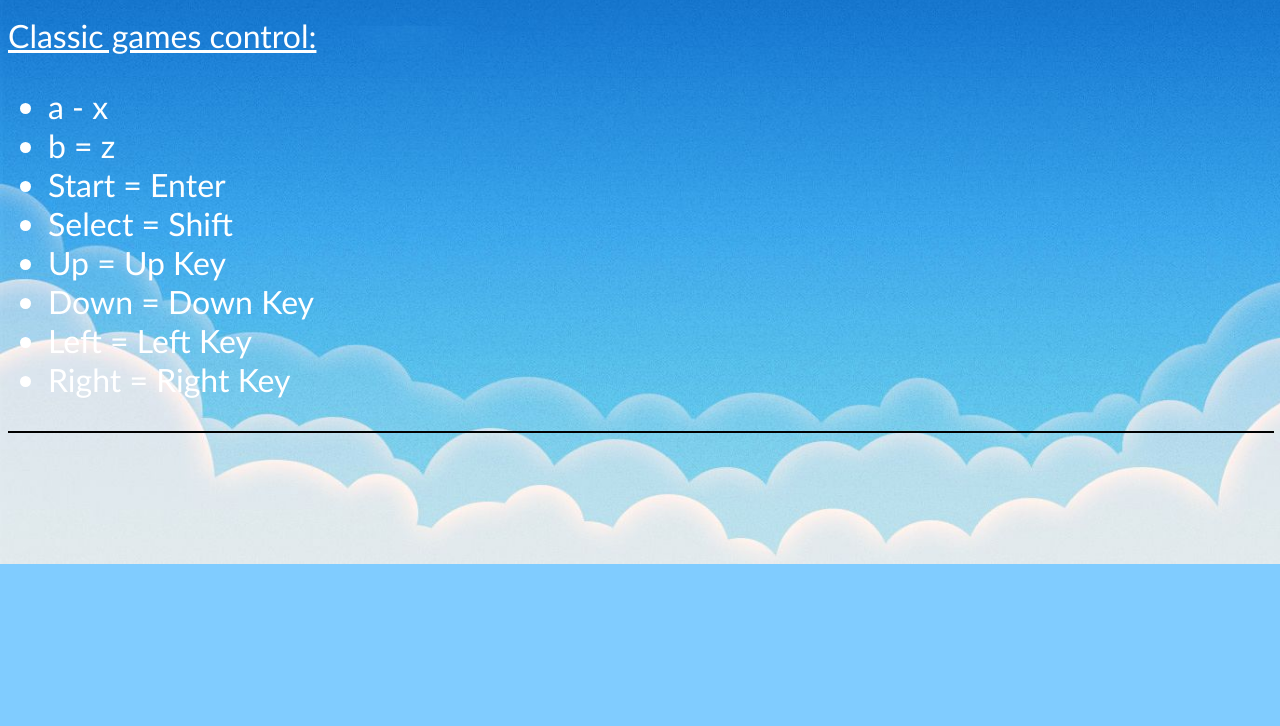
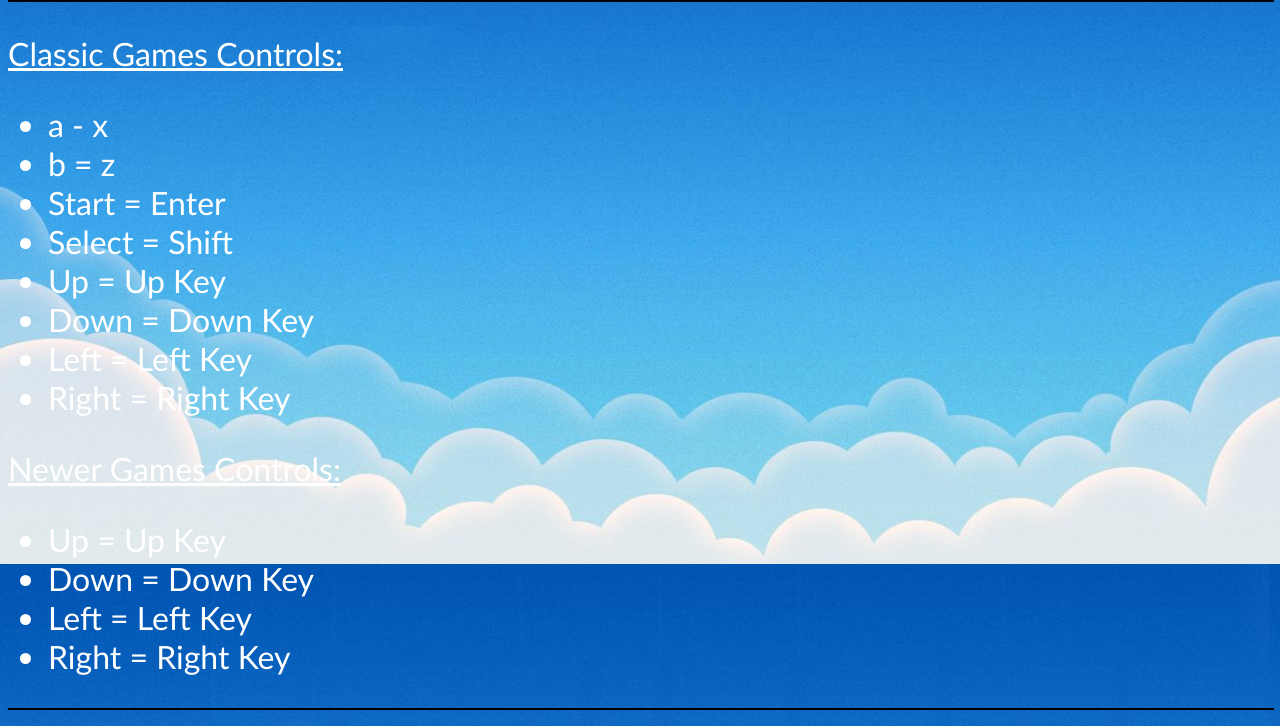
Before and after one commit to shurans14/shurans14.github, a plain HTML site: page my game site.html in a window 1280 px wide. Shown: the part 236-962 px from the top of the page. Before the commit the page ends 800 px from the top, so only its background shows below. Drawn offline with Linux system fonts and the light colour scheme.

Commit message:
Update my game site.html

```diff
--- a/my game site.html
+++ b/my game site.html
@@ -28,8 +28,9 @@
 	<a href = "Classic Games Site.html" > Classic Games </a> |
 	<a href = "Newer Games Site.html" > Newer Games</a>
 	</center>
+<hr color = "Black"  width = "100%" color ="Black" />
 
-	<p><u> Classic games control:<p></u>
+	<p><u> Classic Games Controls:<p></u>
 	<ul>
 		<li>a - x</li>
 		<li>b = z</li>
@@ -41,6 +42,14 @@
 		<li>Right = Right Key</li>
 	</ul>
 
+	<p><u> Newer Games Controls:<p></u>
+	<ul>
+		<li>Up = Up Key</li>
+		<li>Down = Down Key</li>
+		<li>Left = Left Key</li>
+		<li>Right = Right Key</li>
+	</ul>
+
 <hr color = "Black"  width = "100%" color ="Black" />
 </body>
 </html>
```
